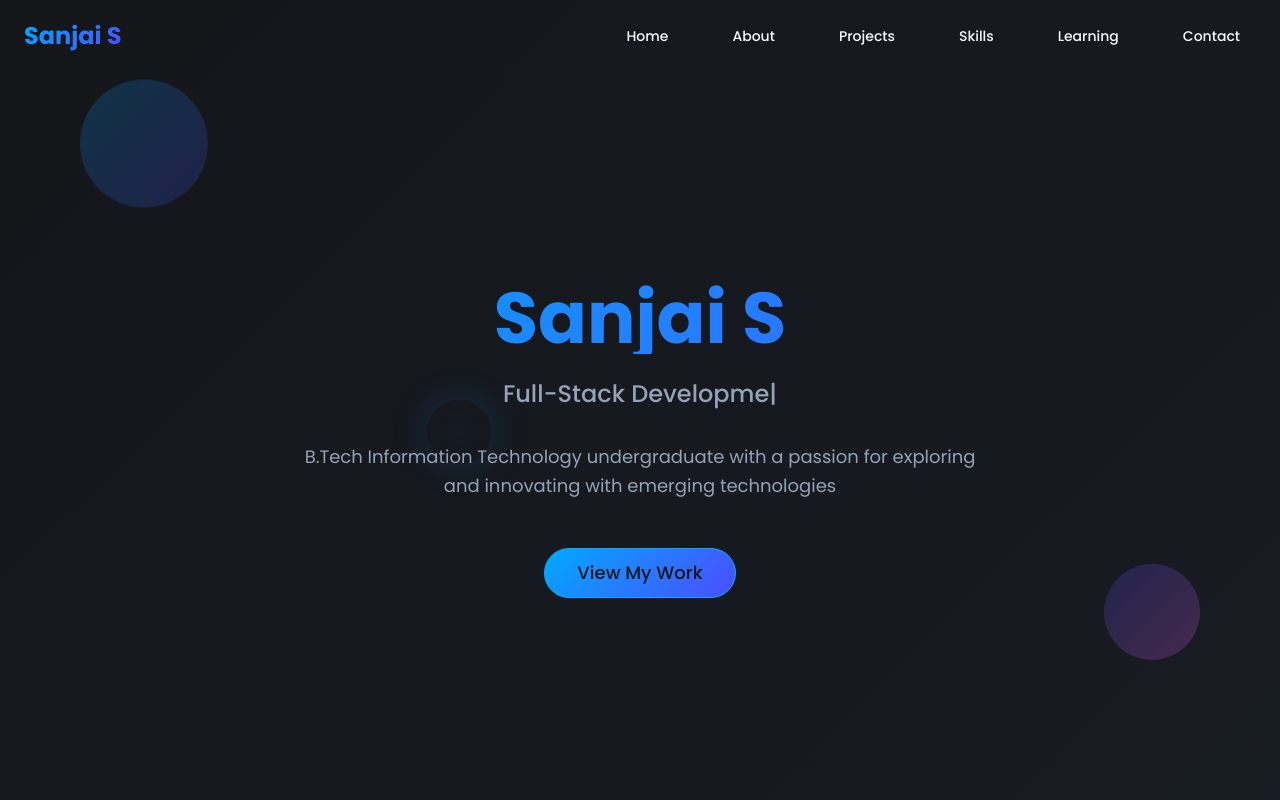
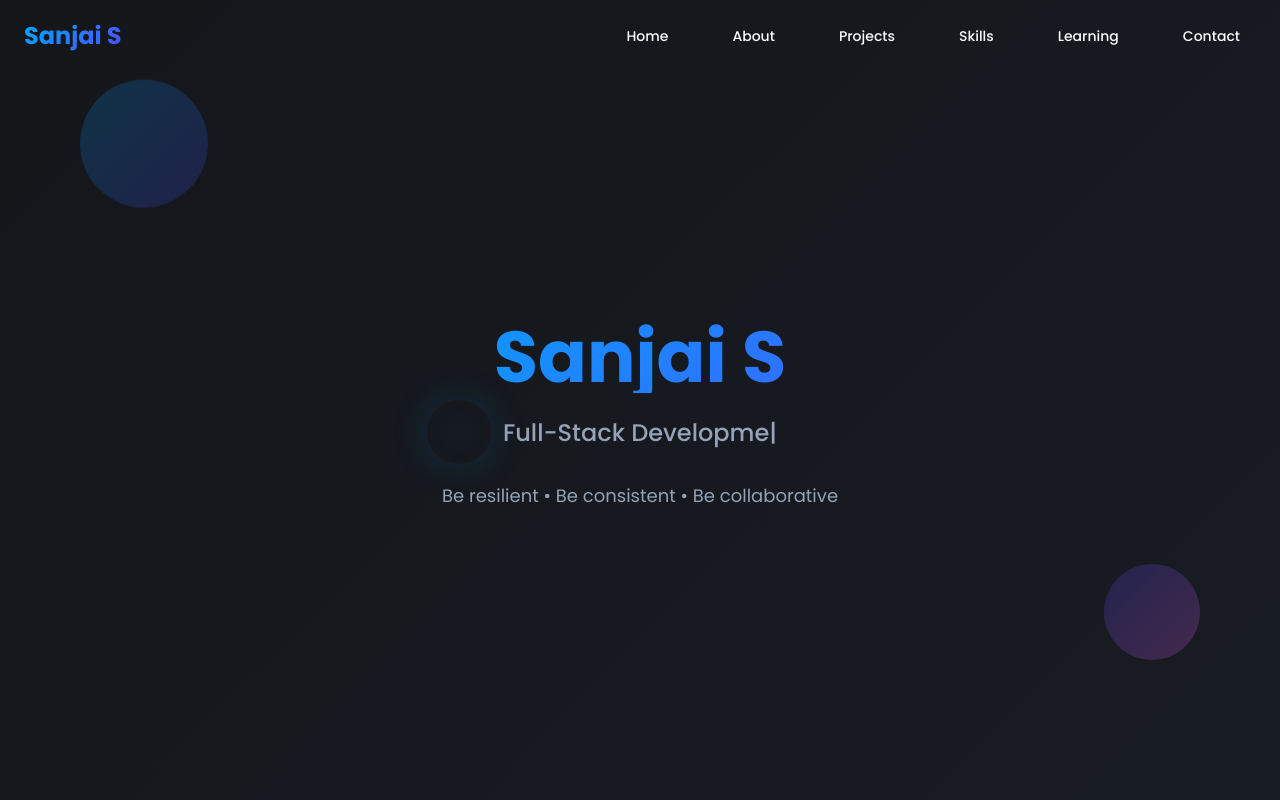
Before and after one commit to SANASH2589/sanfolio, a React (Vite) app: page / in a window 1280 px wide. Shown: the top 800 px of the page. Built offline with nearby package versions, Linux system fonts and the light colour scheme.

Commit message:
Update hero section text
Replace "B.Tech Information Technology undergraduate with a passion for exploring and innovating with emerging technologies" and the "View My Work" button with "Be resilient • Be consistent • Be collbrative".

```diff
--- a/src/pages/Index.tsx
+++ b/src/pages/Index.tsx
@@ -59,14 +59,8 @@ const Index = () => {
             <TypingAnimation texts={typingTexts} className="font-medium" />
           </div>
           <p className="text-lg text-muted-foreground mb-12 max-w-2xl mx-auto leading-relaxed">
-            B.Tech Information Technology undergraduate with a passion for exploring and innovating with emerging technologies
+            Be resilient • Be consistent • Be collaborative
           </p>
-          <Button
-            onClick={() => scrollToSection('projects')}
-            className="btn-hero text-lg px-8 py-6 rounded-full"
-          >
-            View My Work
-          </Button>
         </div>
       </section>
 
```
